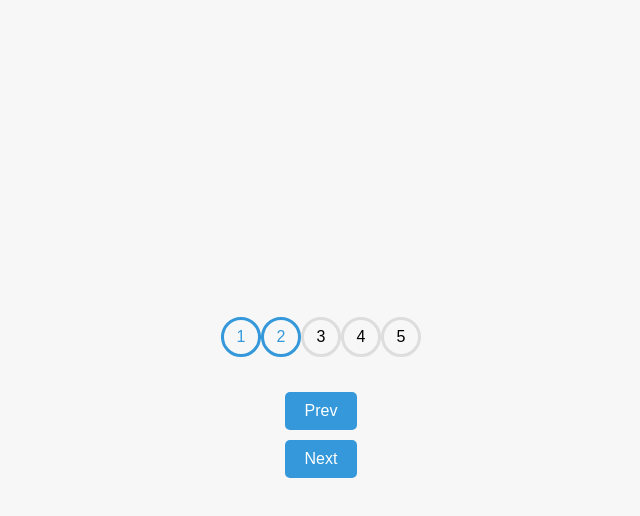
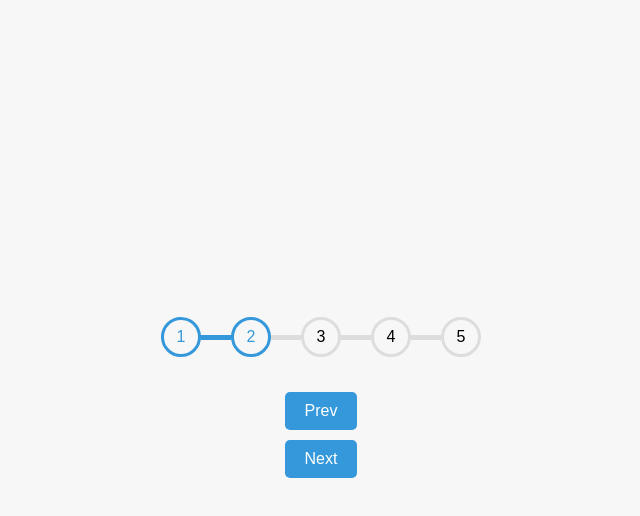
Before and after one commit to acciojob/progress-bar-tarunjangra043, a website: page main.html in a window 1280 px wide. Both pictures are taken after a click on the button "Next". Shown: the whole page, without its empty margins (319-959 px from the left). Drawn offline with Linux system fonts and the light colour scheme.

Commit message:
created a submission

```diff
--- a/main.html
+++ b/main.html
@@ -11,9 +11,13 @@
         <div class="progress-container">
             <div class="progress" id="progress"></div>
             <div class="circle active" id="circle-1">1</div>
+            <div class="line" id="line-1"></div>
             <div class="circle" id="circle-2">2</div>
+            <div class="line" id="line-2"></div>
             <div class="circle" id="circle-3">3</div>
+            <div class="line" id="line-3"></div>
             <div class="circle" id="circle-4">4</div>
+            <div class="line" id="line-4"></div>
             <div class="circle" id="circle-5">5</div>
         </div>
         <button class="btn" id="prev" disabled>Prev</button>
--- a/script.js
+++ b/script.js
@@ -2,6 +2,7 @@ const progress = document.getElementById('progress');
 const prev = document.getElementById('prev');
 const next = document.getElementById('next');
 const circles = document.querySelectorAll('.circle');
+const lines = document.querySelectorAll('.line');
 
 let currentActive = 1;
 
@@ -34,7 +35,15 @@ function update() {
         }
     });
 
-    const actives = document.querySelectorAll('.active');
+    lines.forEach((line, idx) => {
+        if (idx < currentActive - 1) {
+            line.classList.add('active');
+        } else {
+            line.classList.remove('active');
+        }
+    });
+
+    const actives = document.querySelectorAll('.circle.active');
 
     progress.style.width = ((actives.length - 1) / (circles.length - 1)) * 100 + '%';
 
--- a/styles.css
+++ b/styles.css
@@ -32,13 +32,19 @@ body {
     position: absolute;
     top: 50%;
     left: 0;
-    right: 0;
     transform: translateY(-50%);
     height: 4px;
     background-color: #3498db;
     z-index: -1;
     transition: width 0.3s;
     width: 0%;
+}
+
+.line {
+    width: 30px;
+    height: 5px;
+	background-color: #ddd;
+    transition: background-color 0.3s;
 }
 
 .circle {
@@ -60,6 +66,10 @@ body {
     color: #3498db;
 }
 
+.line.active {
+    background-color: #3498db;
+}
+
 .btn {
     padding: 10px 20px;
     border: none;
```
